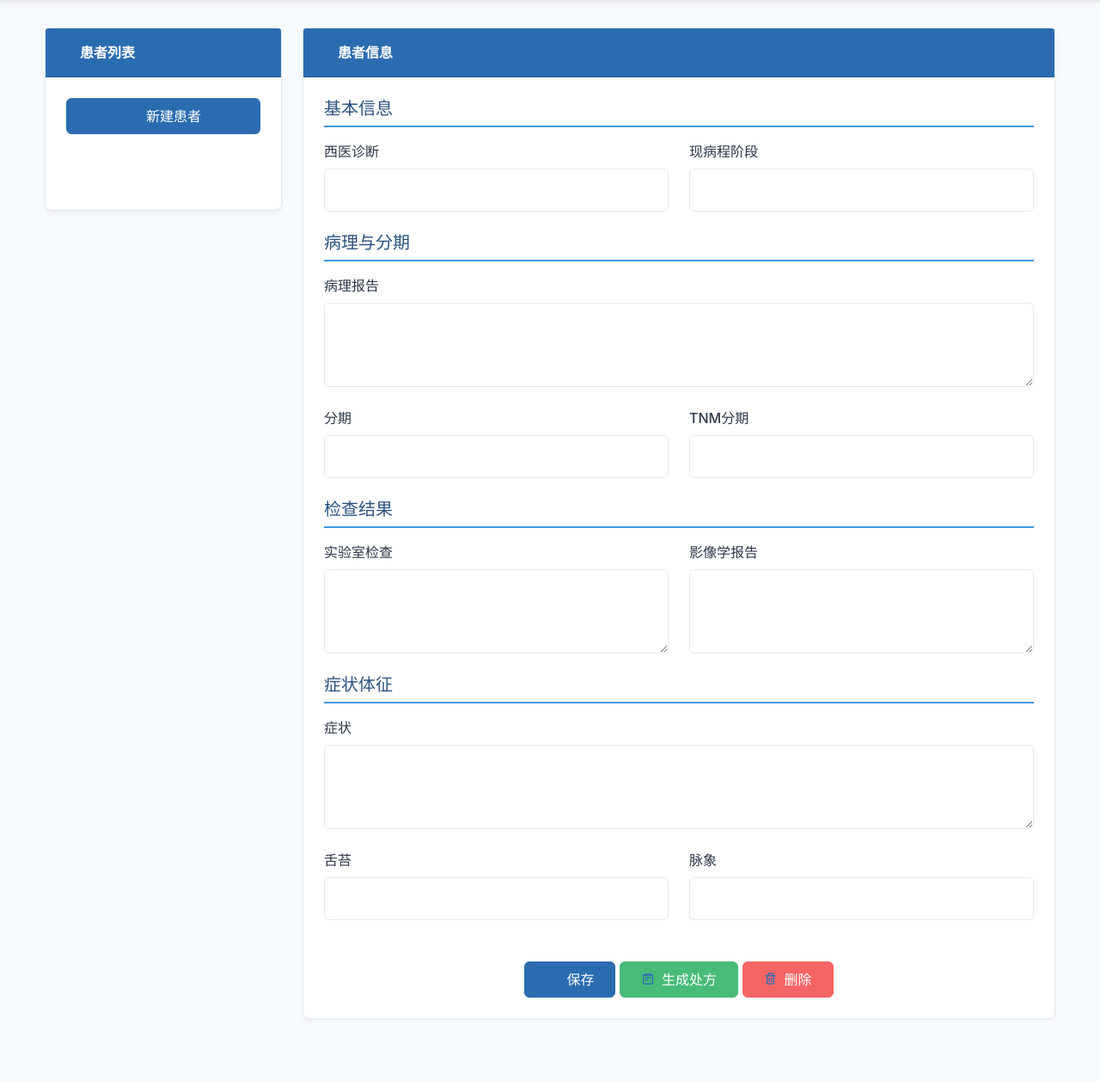
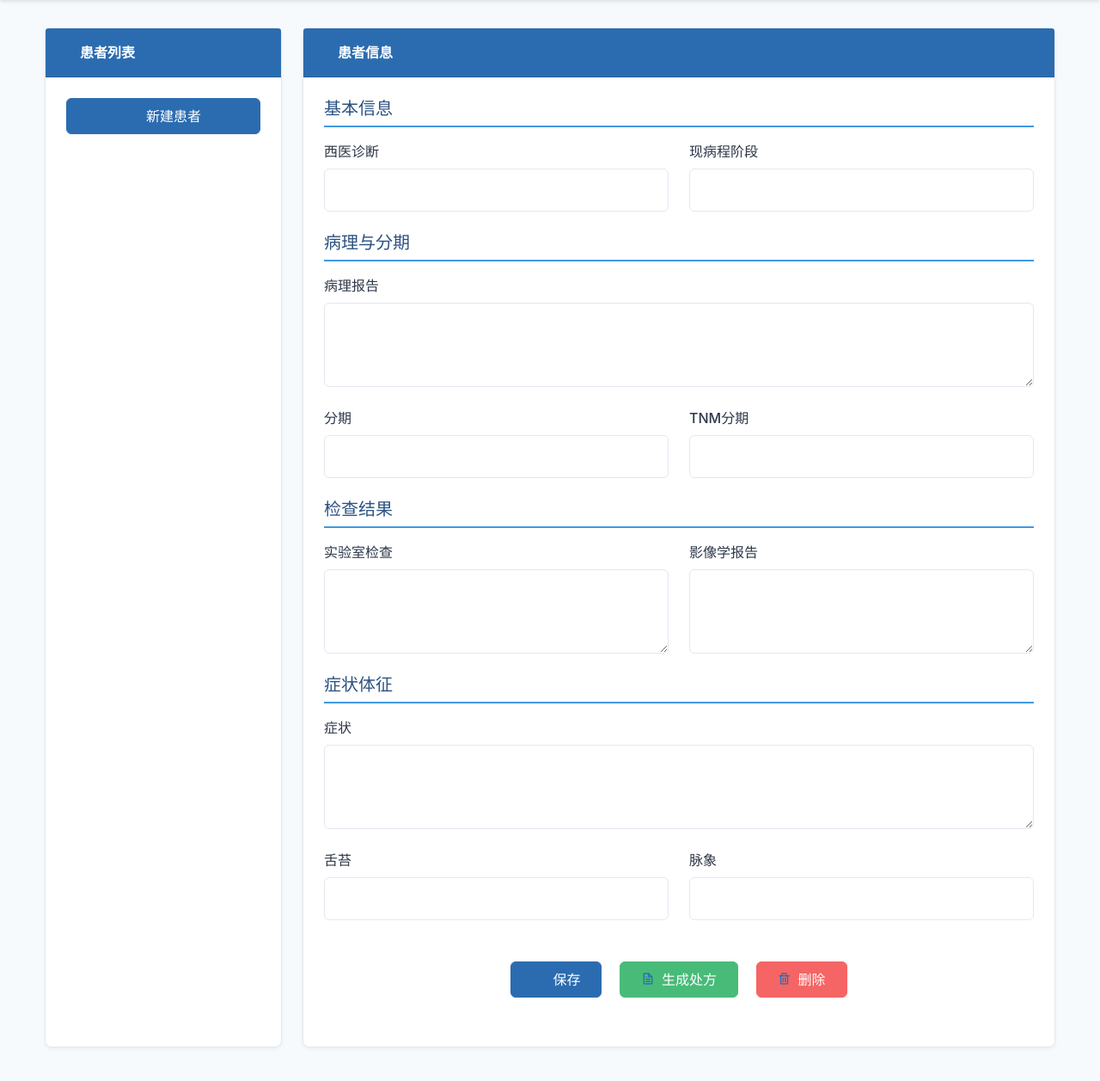
Before and after one commit to zhangxinxin234/LungCancer, a Flask app: page / in a window 1280 px wide. Shown: the part 56-1313 px from the top of the page at 86% size. Run offline with Flask 2, Linux system fonts and the light colour scheme.

Commit message:
美化前端界面

```diff
--- a/frontend/templates/patient_info.html
+++ b/frontend/templates/patient_info.html
@@ -6,6 +6,11 @@
     <link href="https://cdn.jsdelivr.net/npm/bootstrap@5.1.3/dist/css/bootstrap.min.css" rel="stylesheet">
     <link href='https://unpkg.com/boxicons@2.1.4/css/boxicons.min.css' rel='stylesheet'>
     <style>
+        html, body {
+            height: 100%;
+            overflow-x: hidden;
+        }
+
         :root {
             --primary-color: #2b6cb0;
             --secondary-color: #4299e1;
@@ -124,6 +129,10 @@
             border-radius: 8px;
             padding: 1rem;
             margin-bottom: 1rem;
+            max-height: calc(100vh - 220px); /* 增加底部预留空间 */
+            overflow-y: auto; /* 添加垂直滚动条 */
+            overflow-x: hidden; /* 防止水平滚动 */
+            padding-bottom: 20px; /* 列表内部底部增加内边距 */
         }
 
         .patient-item {
@@ -239,7 +248,34 @@
 
             .card {
                 margin-bottom: 1rem;
+                height: auto !important; /* 移动设备上重置高度 */
             }
+
+            .col-md-9 .card-body {
+                max-height: none; /* 移动设备上不限制高度 */
+                overflow-y: visible; /* 移动设备上不使用滚动条 */
+            }
+
+            .patient-list {
+                max-height: 400px; /* 移动设备上固定高度 */
+                margin-bottom: 20px; /* 移动设备上增加底部边距 */
+                padding-bottom: 20px; /* 移动设备上增加内部底部边距 */
+            }
+        }
+
+        /* 确保滚动区域内容正确显示 */
+        .card-body.d-flex.flex-column {
+            overflow: hidden; /* 防止卡片体溢出 */
+        }
+
+        /* 右侧患者信息区域样式 */
+        .col-md-9 .card-body {
+            max-height: calc(100vh - 220px); /* 与患者列表最大高度保持一致 */
+        }
+
+        /* 表单区域样式 */
+        .form-section {
+            margin-bottom: 15px;
         }
 
         .info-section {
@@ -307,24 +343,24 @@
     <div class="container">
         <div class="row">
             <div class="col-md-3">
-                <div class="card">
+                <div class="card" style="height: calc(100vh - 140px); /* 设置卡片高度适应屏幕，增加底部空间 */">
                     <div class="card-header">
                         <i class='bx bx-list-ul medical-icon'></i>患者列表
                     </div>
-                    <div class="card-body">
+                    <div class="card-body d-flex flex-column" style="padding-bottom: 20px;">
                         <button class="btn btn-primary mb-3 w-100" onclick="window.location.href='/patient_info'">
                             <i class='bx bx-plus medical-icon'></i>新建患者
                         </button>
-                        <div id="patientList" class="patient-list"></div>
+                        <div id="patientList" class="patient-list flex-grow-1"></div>
                     </div>
                 </div>
             </div>
             <div class="col-md-9">
-                <div class="card">
+                <div class="card" style="height: calc(100vh - 140px); /* 与患者列表卡片高度保持一致 */">
                     <div class="card-header">
-                        <i class='bx bx-info-circle medical-icon'></i>患者信息
+                        <i class='bx bx-user medical-icon'></i>患者信息
                     </div>
-                    <div class="card-body">
+                    <div class="card-body" style="overflow-y: auto; padding-bottom: 20px;">
                         <form id="patientForm">
                             <h5 class="section-title">基本信息</h5>
                             <div class="row">
@@ -402,14 +438,14 @@
                                 </div>
                             </div>
 
-                            <div class="text-center mt-4">
-                                <button type="submit" class="btn btn-primary">
+                            <div class="text-center mt-4 mb-3">
+                            <button id="saveBtn" class="btn btn-primary mx-2">
                                 <i class='bx bx-save medical-icon'></i>保存
                             </button>
-                                <button type="button" class="btn btn-success" onclick="generatePrescription()">
-                                    <i class='bx bx-notepad medical-icon'></i>生成处方
+                            <button id="generateBtn" class="btn btn-success mx-2">
+                                <i class='bx bx-file medical-icon'></i>生成处方
                             </button>
-                                <button type="button" class="btn btn-danger" onclick="deletePatient()">
+                            <button id="deleteBtn" class="btn btn-danger mx-2">
                                 <i class='bx bx-trash medical-icon'></i>删除
                             </button>
                         </div>
```
Lines whose indentation alone changed are shown as unchanged.
